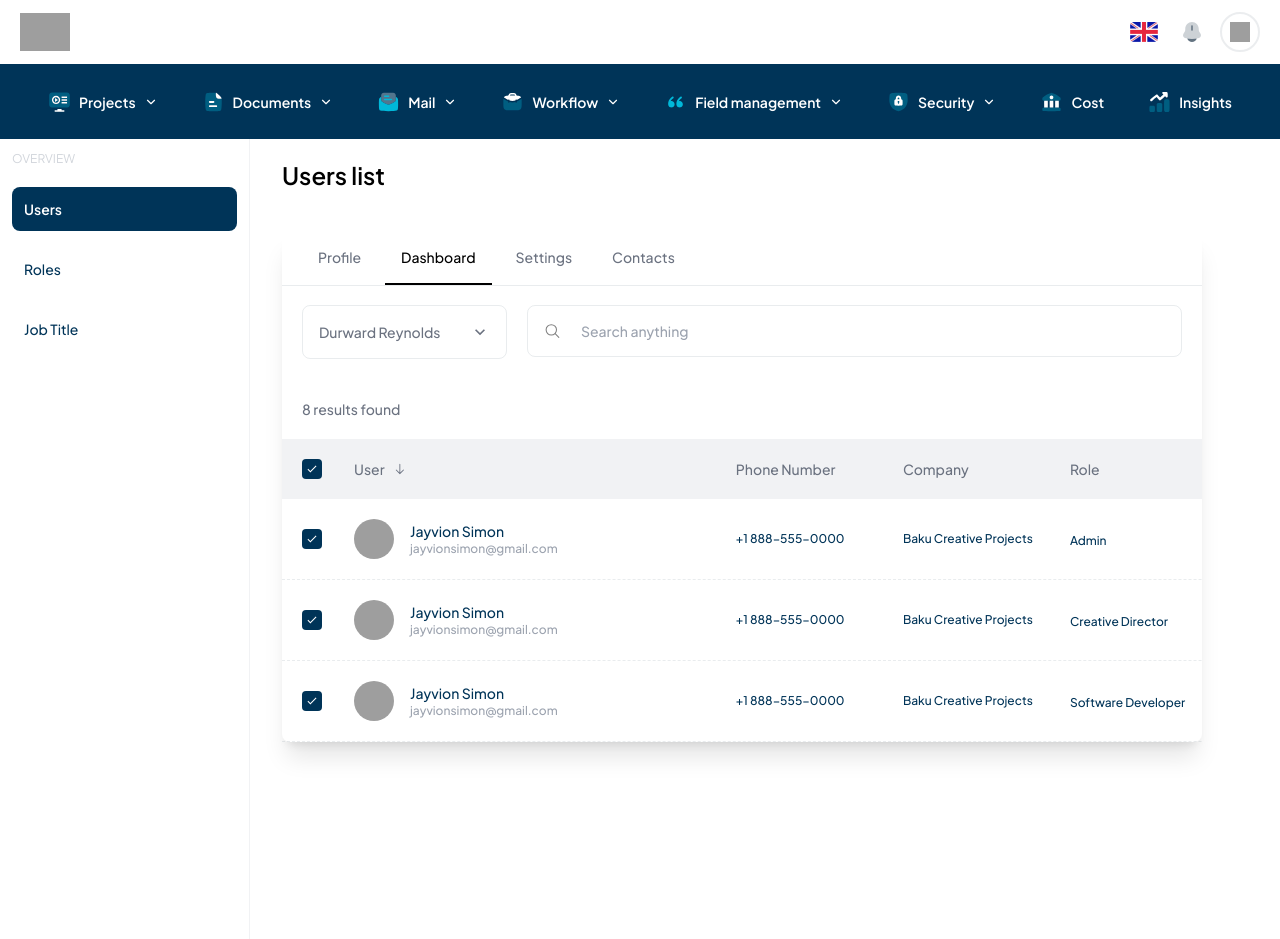
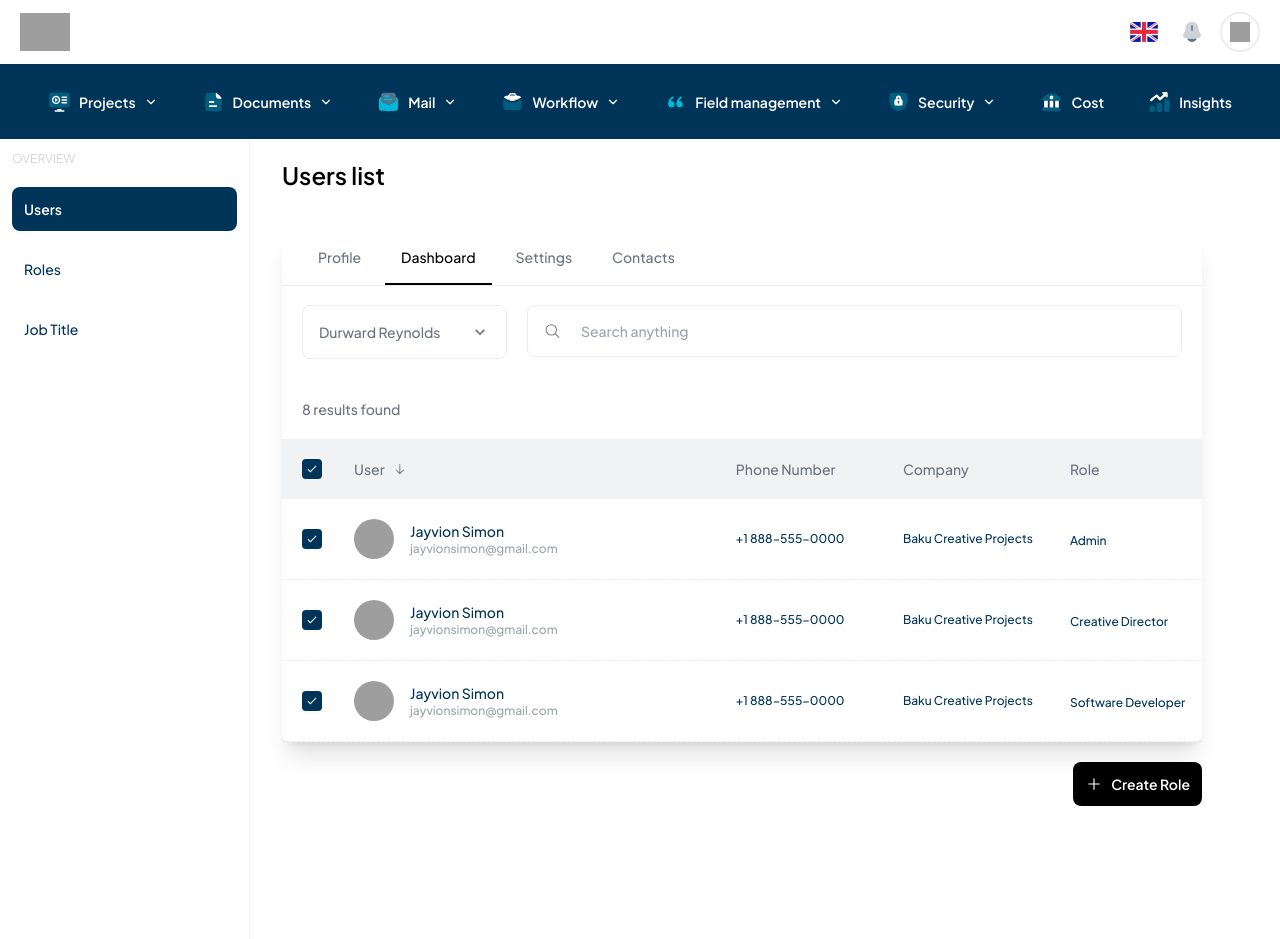
Before and after one commit to BCPAZ/crm-app, a React (Vite) app: page /users in a window 1280 px wide. Built offline with nearby package versions, Linux system fonts and the light colour scheme; grey boxes are pictures that could not be loaded.

Commit message:
feat : Users page completed

```diff
--- a/src/views/App/Security/Users.jsx
+++ b/src/views/App/Security/Users.jsx
@@ -1,4 +1,6 @@
-import UserList from "@/components/App/Security/UserList"
+import UserList from "@/components/App/Security/UserList";
+import { IoAddSharp } from "react-icons/io5";
+import { Link } from "react-router-dom";
 const Users = () => {
   return (
     <section className="w-full h-full py-5">
@@ -7,9 +9,15 @@ const Users = () => {
         <div className="mt-10 w-full">
           <UserList />
         </div>
+        <div className="mt-5 flex justify-end">
+          <Link to={'/create-user'} className="bg-black p-3 font-semibold text-white rounded-lg text-sm flex items-center gap-2">
+            <IoAddSharp size={18} />
+            Create Role
+          </Link>
+        </div>
       </div>
     </section>
-  )
-}
+  );
+};
 
-export default Users
+export default Users;
```
Lines whose indentation alone changed are shown as unchanged.
